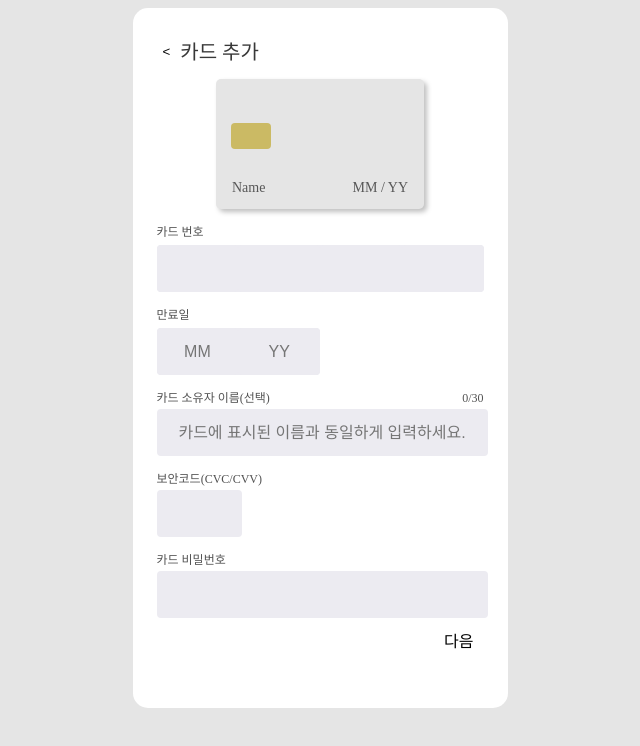
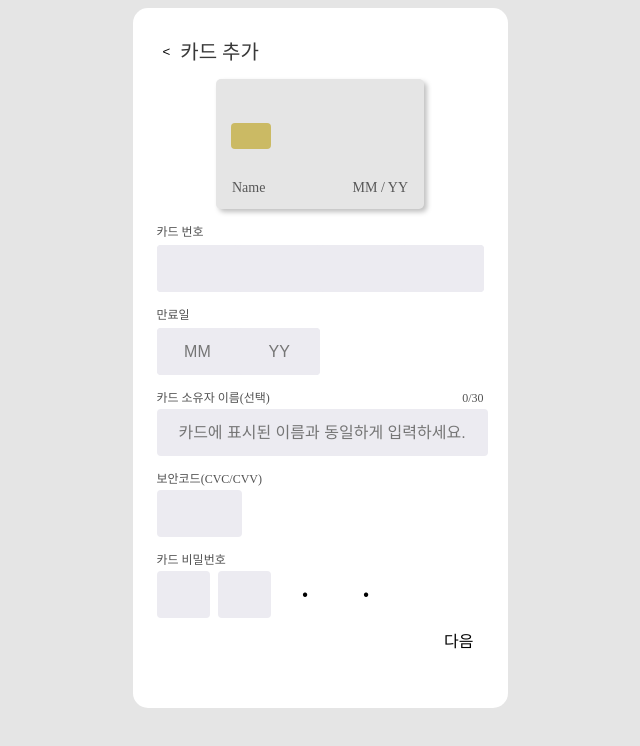
Before and after one commit to herekim/payssion, a React (Create React App) app: page /card-add in a window 1280 px wide. Shown: the top 746 px of the page, without its empty margins (320-960 px from the left). Built offline with nearby package versions, Linux system fonts and the light colour scheme.

Commit message:
feat: Add Password Edge Case

```diff
--- a/src/pages/card-add/card-form/components/CardPassword.tsx
+++ b/src/pages/card-add/card-form/components/CardPassword.tsx
@@ -1,24 +1,43 @@
 import { ChangeEvent } from 'react'
 
 interface CardPasswordProps {
-  password: string
+  password: { first: string; second: string }
   handleChange(event: ChangeEvent<HTMLInputElement>): void
 }
 
+// Todo: focus 관리하는 커스텀 훅 만들기 (재사용 가능하게)
 const CardPassword = ({ password, handleChange }: CardPasswordProps) => {
   return (
     <div className="input-container">
       <span className="input-title">카드 비밀번호</span>
-      <input
-        className="input-basic w-60"
-        type="password"
-        value={password}
-        onChange={handleChange}
-      />
-      {/* Todo: 비밀번호 입력 방식 수정 필요 */}
-      {/* <input className="input-basic w-15" type="password" />
-      <input className="input-basic w-15" type="password" />
-      <input className="input-basic w-15" type="password" /> */}
+      <div className="input-password-container">
+        <input
+          className="input-basic w-15"
+          type="password"
+          value={password.first}
+          data-name="first"
+          onChange={handleChange}
+        />
+        <input
+          className="input-basic w-15"
+          type="password"
+          value={password.second}
+          data-name="second"
+          onChange={handleChange}
+        />
+        <input
+          className="input-basic w-15 bg-white"
+          type="password"
+          value="x"
+          readOnly
+        />
+        <input
+          className="input-basic w-15 bg-white"
+          type="password"
+          value="x"
+          readOnly
+        />
+      </div>
     </div>
   )
 }
@@ -26,7 +45,7 @@ const CardPassword = ({ password, handleChange }: CardPasswordProps) => {
 export default CardPassword
 export const CardPasswordType = (
   <CardPassword
-    password=""
+    password={{ first: '', second: '' }}
     handleChange={(event: ChangeEvent<HTMLInputElement>) => {
       console.log(event)
     }}
--- a/src/pages/card-add/card-form/hooks/useCardInfo.ts
+++ b/src/pages/card-add/card-form/hooks/useCardInfo.ts
@@ -10,7 +10,7 @@ const useCardInfo = () => {
     expiratedMonth: '',
     owner: '',
     securityCode: '',
-    password: '',
+    password: { first: '', second: '' },
   })
 
   const handleNumber = (event: ChangeEvent<HTMLInputElement>) => {
@@ -91,7 +91,24 @@ const useCardInfo = () => {
   }
 
   const handlePassword = (event: ChangeEvent<HTMLInputElement>) => {
-    setCardInfo((prev) => ({ ...prev, password: event.target.value }))
+    const {
+      dataset: { name },
+      value,
+    } = event.target
+    if (value.length > 1) return
+    switch (name) {
+      case 'first':
+        setCardInfo((prev) => ({
+          ...prev,
+          password: { ...prev.password, first: value },
+        }))
+        break
+      case 'second':
+        setCardInfo((prev) => ({
+          ...prev,
+          password: { ...prev.password, second: value },
+        }))
+    }
   }
   return {
     cardInfo,
--- a/src/styles/input.css
+++ b/src/styles/input.css
@@ -24,6 +24,11 @@
   color: #525252;
 }
 
+.input-password-container {
+  display: flex;
+  gap: 8px;
+}
+
 .input-basic {
   background-color: #ecebf1;
   height: 45px;
--- a/src/styles/utils.css
+++ b/src/styles/utils.css
@@ -54,3 +54,7 @@
 .w-15 {
   width: 15%;
 }
+
+.bg-white {
+  background-color: white;
+}
```
